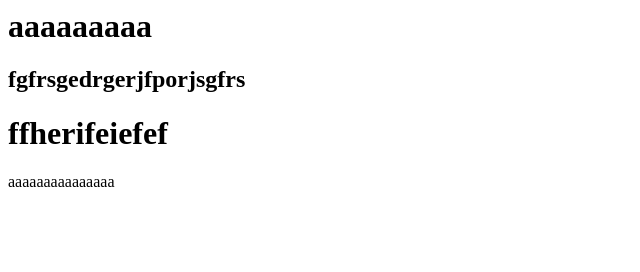
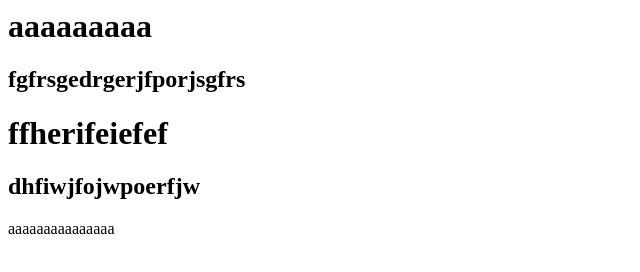
Before and after one commit to fujimori0816/git_test2, a plain HTML site: page index.html in a window 1280 px wide. Shown: the whole page, without its empty margins (0-640 px from the left). Drawn offline with Linux system fonts and the light colour scheme.

Commit message:
テスト更新

```diff
--- a/index.html
+++ b/index.html
@@ -10,6 +10,7 @@
 <h1>ffherifeiefef</h1>
 
 
+<h2>dhfiwjfojwpoerfjw</h2>
 
 
 <a href="aaaaaaaa"></a>
```
